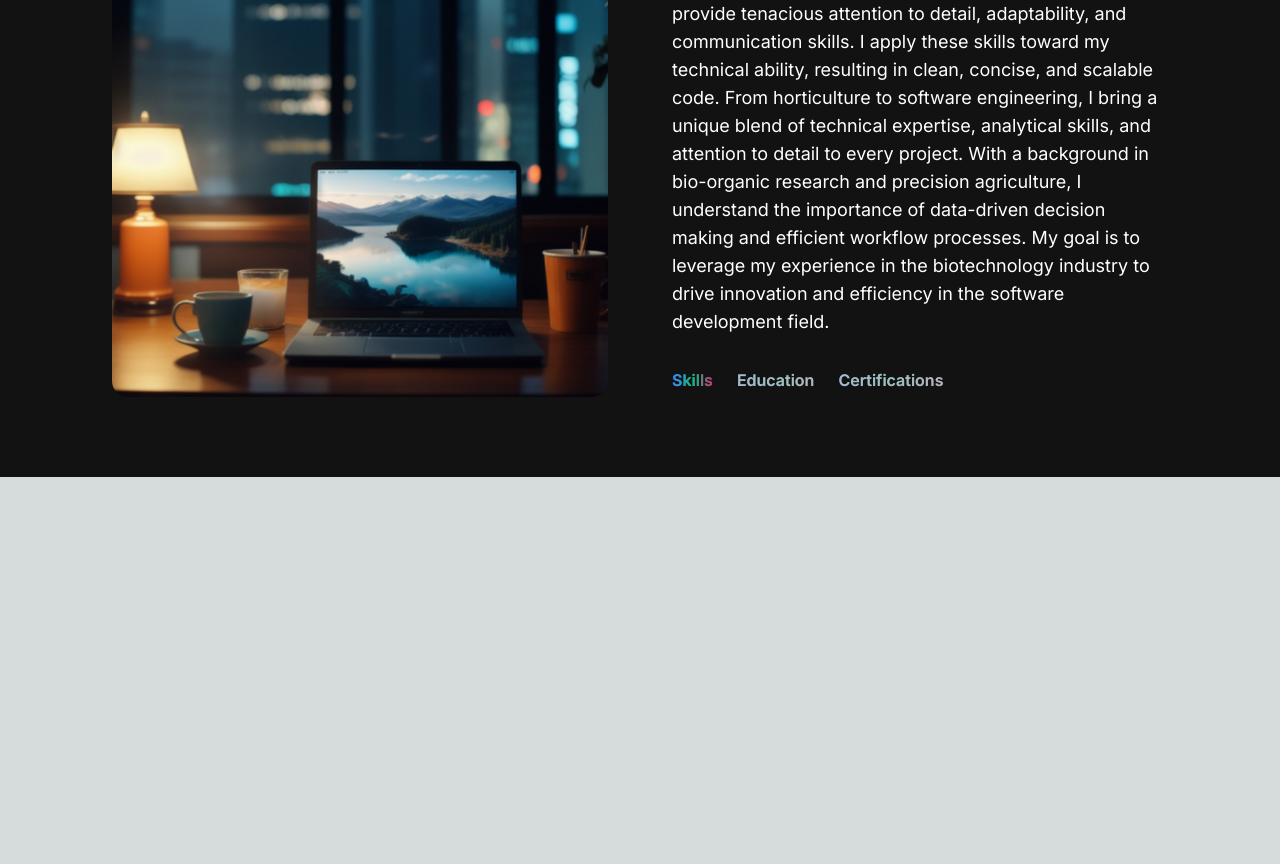
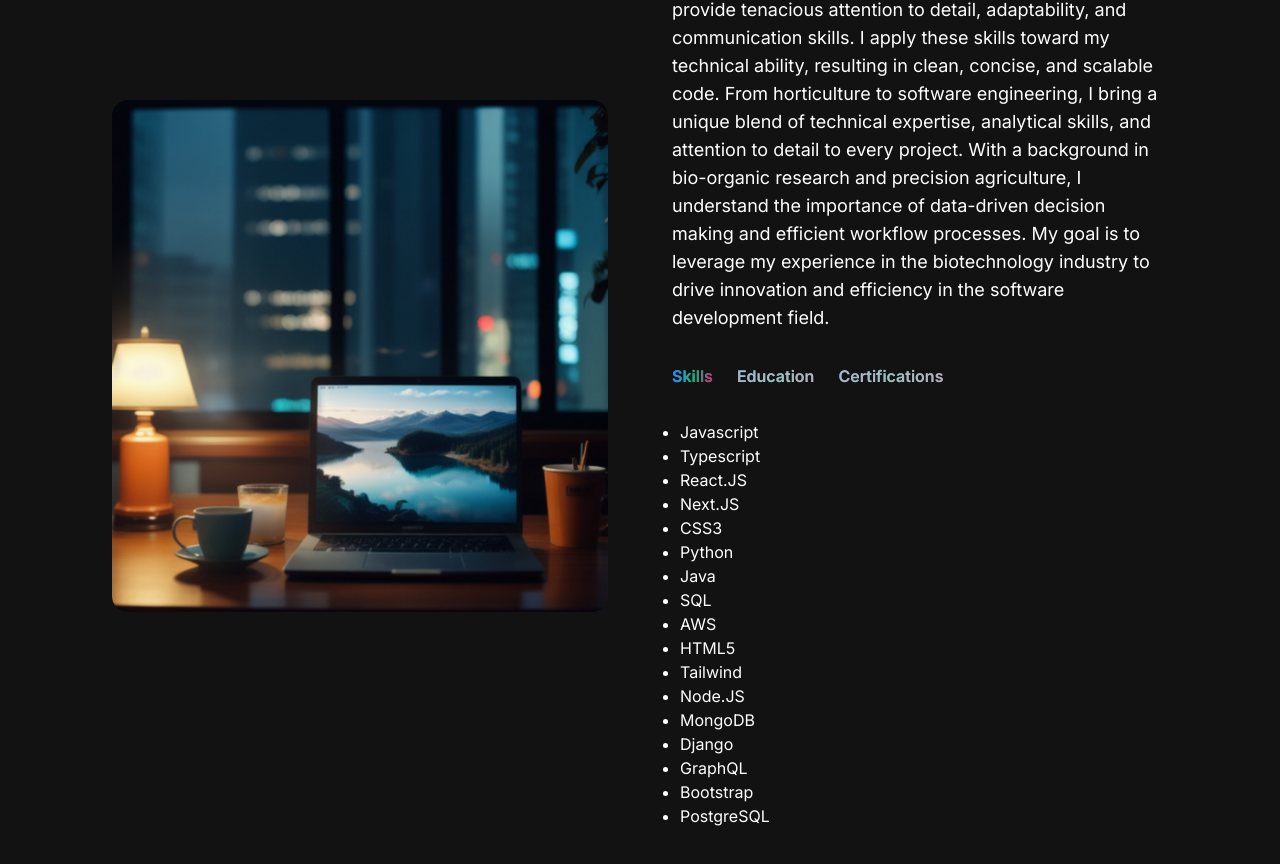
Before and after one commit to calebhart11/next-portfolio, a Next.js app: page / in a window 1280 px wide. Shown: the part 692-1556 px from the top of the page. Before the commit the page ends 1169 px from the top, so only its background shows below. Built offline with nearby package versions, Linux system fonts and the light colour scheme.

Commit message:
about section completed

```diff
--- a/app/components/AboutSection.js
+++ b/app/components/AboutSection.js
@@ -8,27 +8,48 @@ const TAB_DATA = [
     title: "Skills",
     id: "skills",
     content: (
-      <ul>
-        <li></li>
-        <li></li>
-        <li></li>
-        <li></li>
-        <li></li>
-        <li></li>
-        <li></li>
-        <li></li>
-        <li></li>
-        <li></li>
-        <li></li>
-        <li></li>
-        <li></li>
-        <li></li>
-        <li></li>
-        <li></li>
+      <ul className='list-disc pl-2'>
+        <li>Javascript</li>
+        <li>Typescript</li>
+        <li>React.JS</li>
+        <li>Next.JS</li>
+        <li>CSS3</li>
+        <li>Python</li>
+        <li>Java</li>
+        <li>SQL</li>
+        <li>AWS</li>
+        <li>HTML5</li>
+        <li>Tailwind</li>
+        <li>Node.JS</li>
+        <li>MongoDB</li>
+        <li>Django</li>
+        <li>GraphQL</li>
+        <li>Bootstrap</li>
+        <li>PostgreSQL</li>
 
       </ul>
     )
-  }
+  },
+  {
+    title: "Education",
+    id: "education",
+    content: (
+      <ul className='list-disc pl-2'>
+        <li>General Assembly</li>
+        <li>University Of California, Riverside</li>
+      </ul>
+    )
+  },
+  {
+    title: "Certifications",
+    id: "certifications",
+    content: (
+      <ul className='list-disc pl-2'>
+        <li>General Assembly Software Engineeing Immersive</li>
+      </ul>
+    )
+    }
+
 ]
 
 
@@ -50,10 +71,10 @@ const AboutSection = () => {
         height={500}
         width={500}
         className='rounded-2xl'/>
-        <div>
+        <div className='mt-4 md:mt-0 text-left flex flex-col h-full'>
             <h2 className='text-4xl font-bold text-white mb-4'><span className='text-transparent bg-clip-text bg-gradient-to-r from-blue-500 via-emerald-500 to bg-pink-600 mr-3'>About Me</span></h2>
-            <p className='text-base lg:text-lg'>With over 10 years of managing and laboring experience in the agricultural Science and Biotechnology sectors, I provide tenacious attention to detail, adaptability, and communication skills. I apply these skills toward my technical ability, resulting in clean, concise, and scalable code. From horticulture to software engineering, I bring a unique blend of technical expertise, analytical skills, and attention to detail to every project. With a background in bio-organic research and precision agriculture, I understand the importance of data-driven decision making and efficient workflow processes. My goal is to leverage my experience in the biotechnology industry to drive innovation and efficiency in the software development field.</p>
-            <div className='flex flex-row mt-8'>
+            <p className='text-base lg:text-lg'>With over 10 years of management and labor experience in the agricultural Science and Biotechnology sectors, I provide tenacious attention to detail, adaptability, and communication skills. I apply these skills toward my technical ability, resulting in clean, concise, and scalable code. From horticulture to software engineering, I bring a unique blend of technical expertise, analytical skills, and attention to detail to every project. With a background in bio-organic research and precision agriculture, I understand the importance of data-driven decision making and efficient workflow processes. My goal is to leverage my experience in the biotechnology industry to drive innovation and efficiency in the software development field.</p>
+            <div className='flex flex-row justify-start mt-8'>
               <TabButton selectTab={() =>  handleTabChange("skills")} active={tab === "skills"} >Skills{''}</TabButton>
               <TabButton selectTab={() =>  handleTabChange("education")} active={tab === "education"}>Education{''}</TabButton>
               <TabButton selectTab={() =>  handleTabChange("certifications")} active={tab === "certifications"}>Certifications{''}</TabButton>
@@ -62,6 +83,8 @@ const AboutSection = () => {
                 <span className='text-transparent bg-clip-text bg-gradient-to-r from-blue-500 via-emerald-500 to bg-pink-600  hover:text-white'>Education</span>
                 <span className='text-transparent bg-clip-text bg-gradient-to-r from-blue-500 via-emerald-500 to bg-pink-600 ml-3 hover:text-white'>Experience</span> */}
             </div>
+            <div  className='mt-8'>{TAB_DATA.find((t) => t.id === tab).content}</div>
+
         </div>
       </div>
     </section>
```
